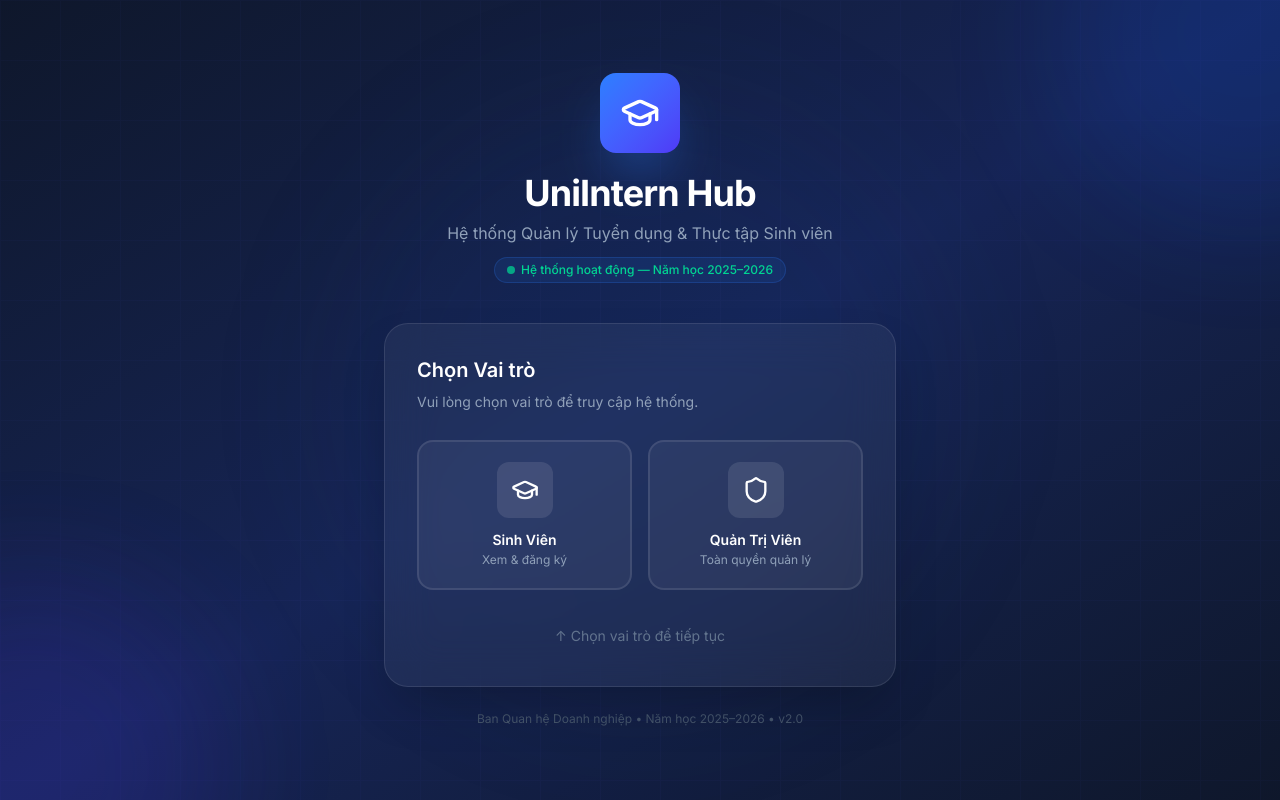
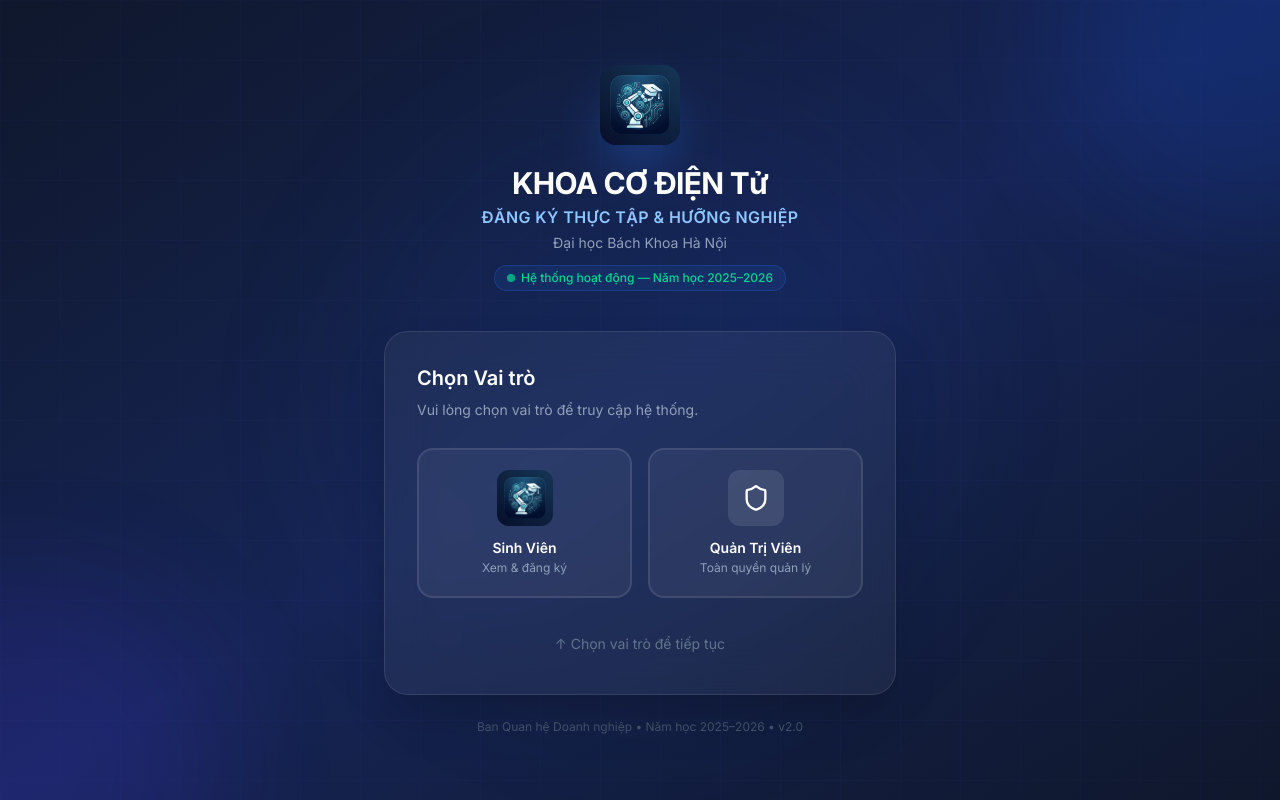
Before and after one commit to ducanpham/Web_DKTT, a Next.js app: page / in a window 1280 px wide. Built offline with nearby package versions, Linux system fonts and the light colour scheme.

Commit message:
update logo
thay đổi logo và tiêu đề

```diff
--- a/app/layout.tsx
+++ b/app/layout.tsx
@@ -5,13 +5,13 @@
 const inter = Inter({ subsets: ['latin'] });
 
 export const metadata: Metadata = {
-  title: 'UniIntern Hub — Hệ thống Quản lý Thực tập Sinh viên',
+  title: 'Khoa Cơ Điện Tử — Đăng Ký Thực Tập & Hướng Nghiệp | ĐHBK Hà Nội',
   description:
-    'Nền tảng quản lý tuyển dụng và thực tập phân quyền theo vai trò dành cho sinh viên và quản trị viên trường đại học.',
-  keywords: 'đại học, thực tập, tuyển dụng, dashboard, sinh viên, quản trị viên',
+    'Hệ thống đăng ký thực tập và hướng nghiệp dành cho sinh viên Khoa Cơ Điện Tử, Đại học Bách Khoa Hà Nội.',
+  keywords: 'cơ điện tử, thực tập, hướng nghiệp, ĐHBK, Bách Khoa, sinh viên, đăng ký',
   openGraph: {
-    title: 'UniIntern Hub',
-    description: 'Hệ thống Quản lý Tuyển dụng & Thực tập Đại học',
+    title: 'Khoa Cơ Điện Tử — Đăng Ký Thực Tập & Hướng Nghiệp',
+    description: 'Hệ thống đăng ký thực tập và hướng nghiệp Khoa Cơ Điện Tử ĐHBK Hà Nội',
     type: 'website',
   },
 };
--- a/app/page.tsx
+++ b/app/page.tsx
@@ -140,7 +140,7 @@
             <circle className="opacity-25" cx="12" cy="12" r="10" stroke="currentColor" strokeWidth="4" />
             <path className="opacity-75" fill="currentColor" d="M4 12a8 8 0 018-8V0C5.373 0 0 5.373 0 12h4z" />
           </svg>
-          <p className="text-slate-400 text-sm">Đang tải UniIntern Hub…</p>
+          <p className="text-slate-400 text-sm">Đang tải hệ thống Khoa Cơ Điện Tử…</p>
         </div>
       </div>
     );
--- a/components/AdminDashboard.tsx
+++ b/components/AdminDashboard.tsx
@@ -1,9 +1,8 @@
 'use client';
 
 import React, { useState, useMemo, useCallback } from 'react';
-import {
-  Shield, Search, LogOut, Upload, Copy, Users, Check, X, Filter,
-} from 'lucide-react';
+import Image from 'next/image';
+import { Shield, Search, LogOut, Upload, Copy, Users, Check, X, Filter, PlusCircle, Pencil, Trash2, BarChart2, ChevronDown, ChevronUp, FileSpreadsheet, Download } from 'lucide-react';
 import { Company, Registration, Role } from '@/lib/data';
 import StatCards from './StatCards';
 import ChartCards from './ChartCards';
@@ -79,11 +78,11 @@
       <header className="bg-white border-b border-slate-200 sticky top-0 z-40 shadow-sm">
         <div className="max-w-screen-2xl mx-auto px-4 sm:px-6 h-16 flex items-center justify-between gap-4">
           <div className="flex items-center gap-3 flex-shrink-0">
-            <div className="w-8 h-8 rounded-lg bg-gradient-to-br from-indigo-500 to-violet-600 flex items-center justify-center shadow-sm">
-              <Shield className="w-4 h-4 text-white" />
+            <div className="w-8 h-8 rounded-lg overflow-hidden shadow-sm">
+              <Image src="/logo.png" alt="Khoa Cơ Điện Tử" width={32} height={32} className="w-full h-full object-cover" />
             </div>
             <div className="hidden sm:block">
-              <p className="text-sm font-bold text-slate-800 leading-tight">UniIntern Hub</p>
+              <p className="text-sm font-bold text-slate-800 leading-tight">KHOA CƠ ĐIỆN Tử</p>
               <p className="text-xs text-slate-400 leading-tight">Bảng Quản Trị</p>
             </div>
           </div>
--- a/components/LoginScreen.tsx
+++ b/components/LoginScreen.tsx
@@ -1,7 +1,8 @@
 'use client';
 
 import React, { useState } from 'react';
-import { GraduationCap, Shield, Eye, EyeOff, LogIn, AlertCircle } from 'lucide-react';
+import Image from 'next/image';
+import { Shield, Eye, EyeOff, LogIn, AlertCircle } from 'lucide-react';
 
 interface LoginScreenProps {
   onLogin: (role: 'student' | 'admin') => void;
@@ -55,11 +56,12 @@
       <div className="relative w-full max-w-lg animate-slide-up">
         {/* Logo & Tiêu đề */}
         <div className="text-center mb-10">
-          <div className="inline-flex items-center justify-center w-20 h-20 rounded-2xl bg-gradient-to-br from-blue-500 to-indigo-600 shadow-2xl shadow-blue-500/40 mb-5">
-            <GraduationCap className="w-10 h-10 text-white" />
+          <div className="inline-flex items-center justify-center w-20 h-20 rounded-2xl shadow-2xl shadow-blue-500/40 mb-5 overflow-hidden">
+            <Image src="/logo.png" alt="Khoa Cơ Điện Tử" width={80} height={80} className="w-full h-full object-cover" />
           </div>
-          <h1 className="text-4xl font-bold text-white mb-2 tracking-tight">UniIntern Hub</h1>
-          <p className="text-slate-400 text-base">Hệ thống Quản lý Tuyển dụng &amp; Thực tập Sinh viên</p>
+          <h1 className="text-3xl font-bold text-white mb-1 tracking-tight">KHOA CƠ ĐIỆN Tử</h1>
+          <p className="text-blue-300 text-base font-semibold tracking-wide">ĐĂNG KÝ THỰC TẬP & HƯỠNG NGHIỆP</p>
+          <p className="text-slate-400 text-sm mt-1">Đại học Bách Khoa Hà Nội</p>
           <div className="mt-3 inline-flex items-center gap-1.5 bg-blue-500/10 border border-blue-500/20 rounded-full px-3 py-1">
             <span className="w-2 h-2 rounded-full bg-emerald-400 animate-pulse" />
             <span className="text-emerald-400 text-xs font-medium">Hệ thống hoạt động — Năm học 2025–2026</span>
@@ -82,10 +84,10 @@
                   : 'border-white/10 bg-white/5 hover:border-white/20 hover:bg-white/10'
               }`}
             >
-              <div className={`w-14 h-14 rounded-xl flex items-center justify-center transition-all duration-300 ${
-                selectedRole === 'student' ? 'bg-blue-500 shadow-lg shadow-blue-500/40' : 'bg-white/10 group-hover:bg-white/15'
+              <div className={`w-14 h-14 rounded-xl flex items-center justify-center overflow-hidden transition-all duration-300 ${
+                selectedRole === 'student' ? 'shadow-lg shadow-blue-500/40' : 'bg-white/10 group-hover:bg-white/15'
               }`}>
-                <GraduationCap className="w-7 h-7 text-white" />
+                <Image src="/logo.png" alt="Sinh viên" width={56} height={56} className="w-full h-full object-cover" />
               </div>
               <div className="text-center">
                 <p className="text-white font-semibold text-sm">Sinh Viên</p>
--- a/components/StudentDashboard.tsx
+++ b/components/StudentDashboard.tsx
@@ -1,7 +1,8 @@
 'use client';
 
 import React, { useState, useMemo, useCallback } from 'react';
-import { GraduationCap, Search, LogOut, X, ExternalLink, Bell } from 'lucide-react';
+import Image from 'next/image';
+import { Search, LogOut, X, ExternalLink, Bell } from 'lucide-react';
 import { Company, Registration, Role } from '@/lib/data';
 import StatCards from './StatCards';
 import ChartCards from './ChartCards';
@@ -55,12 +56,12 @@
       <header className="bg-white border-b border-slate-200 sticky top-0 z-40 shadow-sm">
         <div className="max-w-screen-2xl mx-auto px-4 sm:px-6 h-16 flex items-center justify-between gap-4">
           <div className="flex items-center gap-3 flex-shrink-0">
-            <div className="w-8 h-8 rounded-lg bg-gradient-to-br from-blue-500 to-blue-600 flex items-center justify-center shadow-sm">
-              <GraduationCap className="w-4 h-4 text-white" />
+            <div className="w-8 h-8 rounded-lg overflow-hidden shadow-sm">
+              <Image src="/logo.png" alt="Khoa Cơ Điện Tử" width={32} height={32} className="w-full h-full object-cover" />
             </div>
             <div className="hidden sm:block">
-              <p className="text-sm font-bold text-slate-800 leading-tight">UniIntern Hub</p>
-              <p className="text-xs text-slate-400 leading-tight">Cổng Sinh Viên</p>
+              <p className="text-sm font-bold text-slate-800 leading-tight">KHOA CƠ ĐIỆN Tử</p>
+              <p className="text-xs text-slate-400 leading-tight">Cổng Đăng Ký Thực Tập</p>
             </div>
           </div>
 
@@ -78,7 +79,7 @@
 
           <div className="flex items-center gap-3">
             <div className="hidden sm:flex items-center gap-2 bg-blue-50 border border-blue-200 px-3 py-1.5 rounded-full">
-              <GraduationCap className="w-3.5 h-3.5 text-blue-600" />
+              <span className="text-sm">🤖</span>
               <span className="text-xs font-semibold text-blue-600">Sinh Viên</span>
             </div>
 
```
Also changed, not shown: public/logo.png (added).
